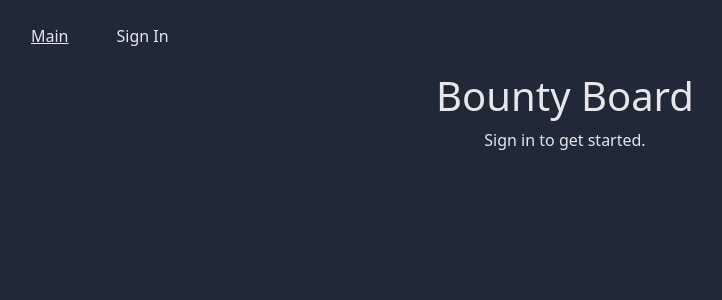
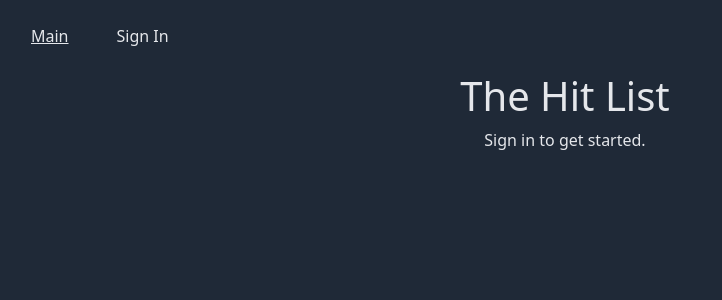
Before and after one commit to EWPetersen/GamerBounty, a Next.js app: page / in a window 1280 px wide. Shown: the top 300 px of the page, without its empty margins (75-797 px from the left). Built offline with nearby package versions, Linux system fonts and the light colour scheme; no server answers.

Commit message:
fixed env in git ignore

```diff
--- a/pages/index.js
+++ b/pages/index.js
@@ -1,5 +1,4 @@
 import { signIn, signOut, useSession } from "next-auth/react";
-import dynamic from "next/dynamic";
 import { useRouter } from "next/router";
 import { useState } from 'react';
 import { Container, Table, Pagination, Spinner, Modal, Form, Button } from 'react-bootstrap';
@@ -30,7 +29,7 @@ export default function Index() {
       <Navbar />
       <div className="container mx-auto">
         <h1 className="text-4xl font-bold mb-8 text-center pt-10">
-          Bounty Board
+          The Hit List
         </h1>
         <p className="text-center mb-10">
           {isAuthenticated
```
Also changed, not shown: 1 other file (tests, documents, lock files or other folders).
